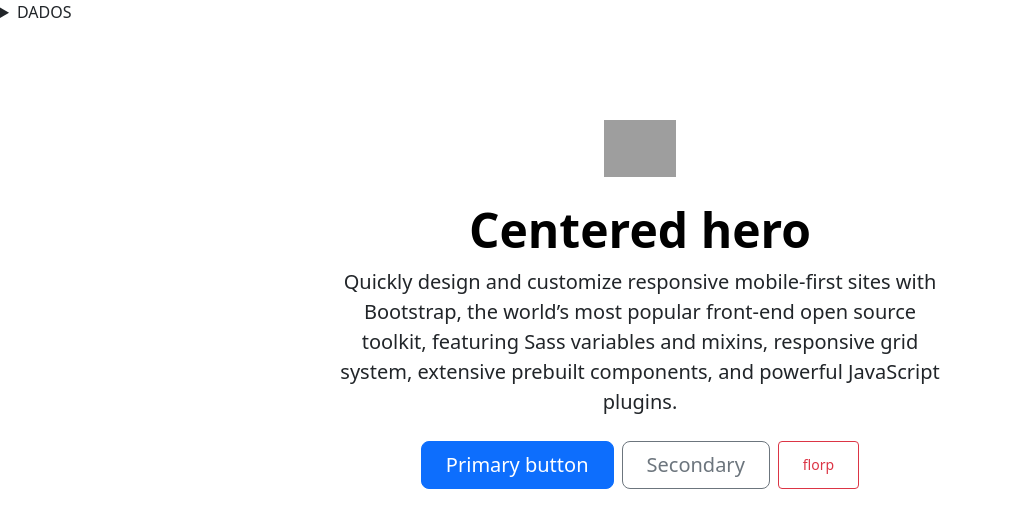
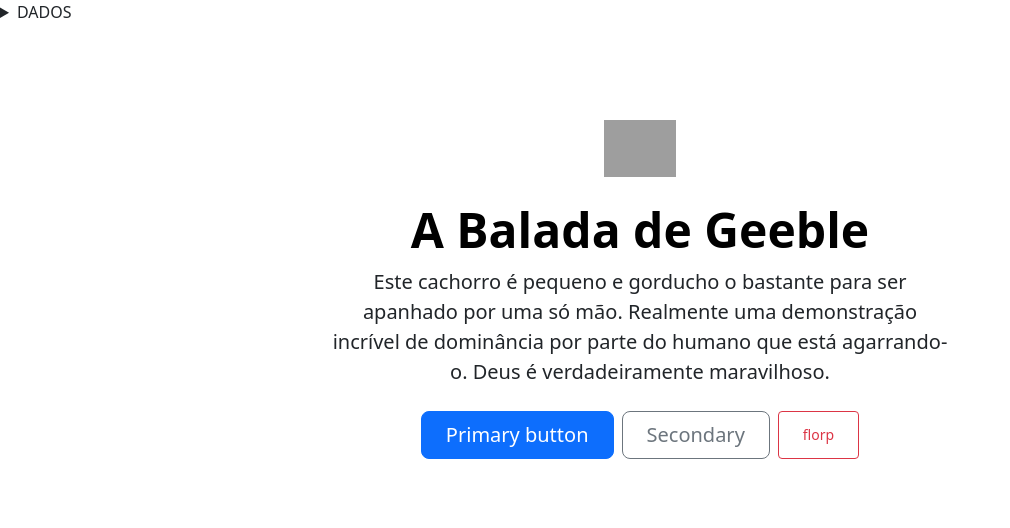
Before and after one commit to samuelrls/samuelrls.github.io, a plain HTML site: page index.html in a window 1280 px wide. Shown: the whole page, without its empty margins (0-1010 px from the left). Drawn offline with nearby package versions, Linux system fonts and the light colour scheme; grey boxes are pictures that could not be loaded.

Commit message:
fix: updated lore

```diff
--- a/index.html
+++ b/index.html
@@ -28,9 +28,9 @@
     <main>
         <div class="px-4 py-5 my-5 text-center">
             <img class="d-block mx-auto mb-4" src="https://preview.redd.it/i-need-help-finding-the-original-source-of-this-stupidly-v0-ca0i4b6oqhqa1.jpg?width=1080&crop=smart&auto=webp&s=64404c2b550831987af3b5fb86beaf40281a4b4e" alt="" width="72" height="57">
-            <h1 class="display-5 fw-bold text-body-emphasis">Centered hero</h1>
+            <h1 class="display-5 fw-bold text-body-emphasis">A Balada de Geeble</h1>
             <div class="col-lg-6 mx-auto">
-              <p class="lead mb-4">Quickly design and customize responsive mobile-first sites with Bootstrap, the world’s most popular front-end open source toolkit, featuring Sass variables and mixins, responsive grid system, extensive prebuilt components, and powerful JavaScript plugins.</p>
+              <p class="lead mb-4">Este cachorro é pequeno e gorducho o bastante para ser apanhado por uma só mão. Realmente uma demonstração incrível de dominância por parte do humano que está agarrando-o. Deus é verdadeiramente maravilhoso.</p>
               <div class="d-grid gap-2 d-sm-flex justify-content-sm-center">
                 <button type="button" class="btn btn-primary btn-lg px-4 gap-3">Primary button</button>
                 <button type="button" class="btn btn-outline-secondary btn-lg px-4">Secondary</button>
```
